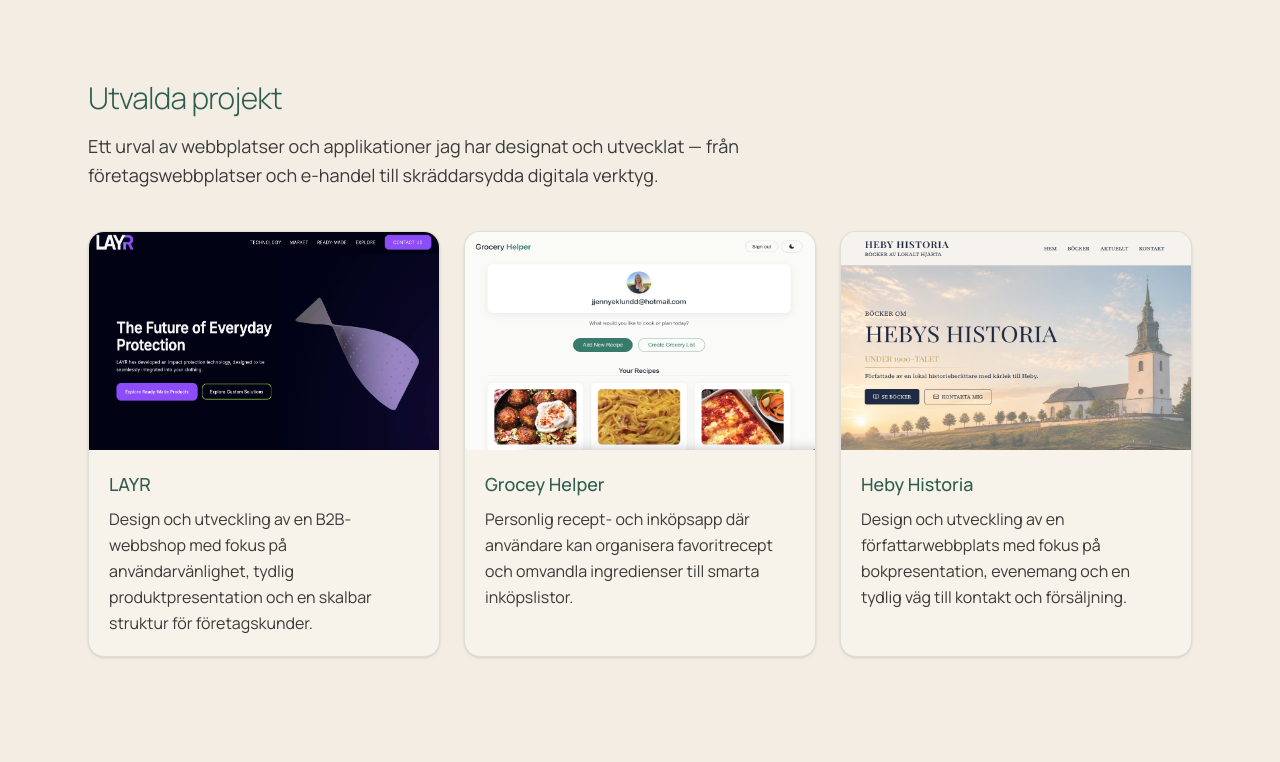
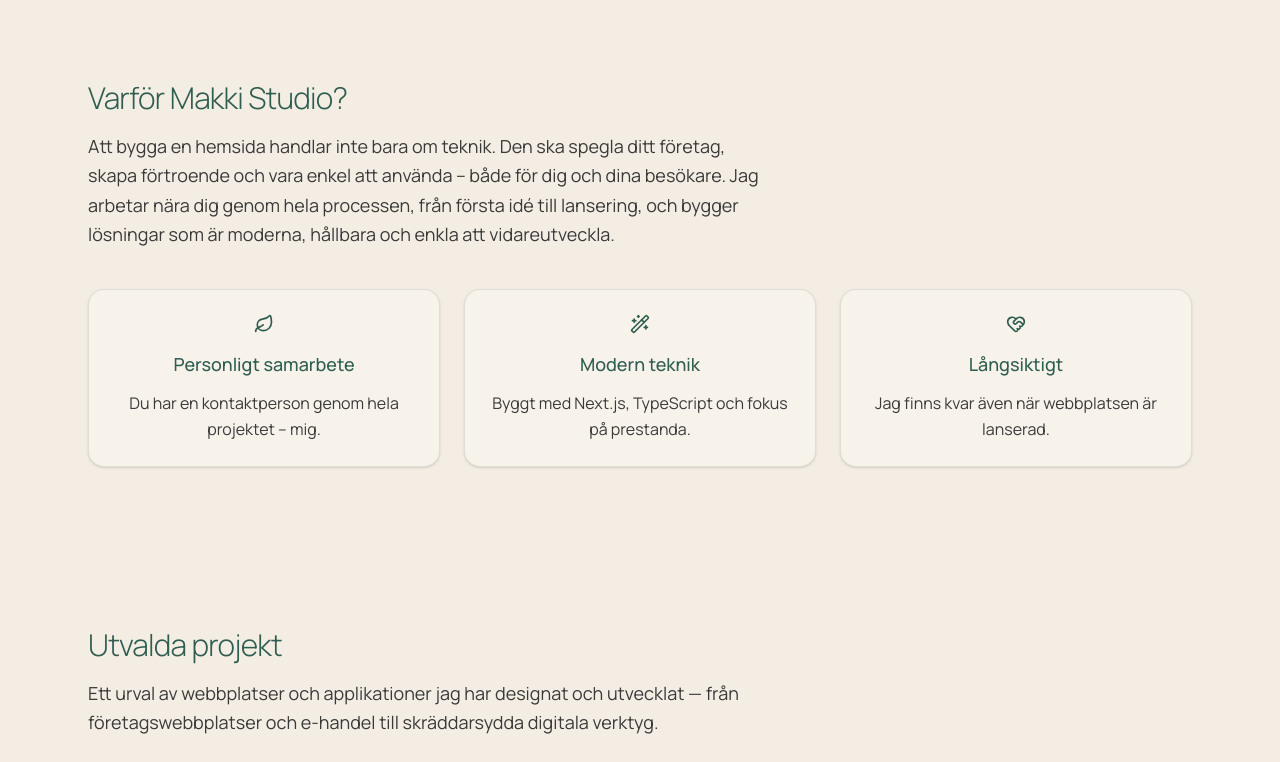
Before and after one commit to jennymakki/makki-studio, a Next.js app: page / in a window 1280 px wide. Shown: the part 740-1502 px from the top of the page. Built offline with nearby package versions, Linux system fonts and the light colour scheme.

Commit message:
added a reasons section

```diff
--- a/app/page.tsx
+++ b/app/page.tsx
@@ -1,4 +1,5 @@
 import Hero from "@/components/Hero";
+import Reasons from "@/components/Reasons";
 import Projects from "@/components/Projects";
 import Services from "@/components/Services";
 import CTA from "@/components/CTA";
@@ -10,6 +11,7 @@
     <main className="min-h-screen bg-[#F3EDE3]">
       <Navbar/>
       <Hero />
+      <Reasons/>
       <Projects />
       <Services />
       <CTA />
--- a/components/Projects.tsx
+++ b/components/Projects.tsx
@@ -3,7 +3,7 @@
 
 export default function Projects() {
   return (
-    <section id="projects" className="mx-auto max-w-6xl px-6 py-5">
+    <section id="projects" className="mx-auto max-w-6xl px-6 py-20">
       <h2 className="text-2xl md:text-3xl font-light tracking-tight text-[#2F5D50]">
         Utvalda projekt
       </h2>
--- /dev/null
+++ b/components/Reasons.tsx
@@ -0,0 +1,59 @@
+import { Leaf, HeartHandshake, WandSparkles } from "lucide-react";
+
+const reasons = [
+  {
+    title: "Personligt samarbete",
+    desc: "Du har en kontaktperson genom hela projektet – mig.",
+    icon: Leaf,
+  },
+  {
+    title: "Modern teknik",
+    desc: "Byggt med Next.js, TypeScript och fokus på prestanda.",
+    icon: WandSparkles,
+  },
+  {
+    title: "Långsiktigt",
+    desc: "Jag finns kvar även när webbplatsen är lanserad.",
+    icon: HeartHandshake,
+  },
+];
+
+export default function Reasons() {
+  return (
+    <section id="services" className="mx-auto max-w-6xl px-6 pt-5 pb-20 ">
+      <h2 className="text-2xl md:text-3xl font-light tracking-tight text-[#2F5D50]">
+        Varför Makki Studio?
+      </h2>
+      <p className="mt-4 max-w-2xl text-base md:text-lg text-[#3A3A3A] leading-relaxed">
+        Att bygga en hemsida handlar inte bara om teknik. Den ska spegla ditt
+        företag, skapa förtroende och vara enkel att använda – både för dig och
+        dina besökare. Jag arbetar nära dig genom hela processen, från första
+        idé till lansering, och bygger lösningar som är moderna, hållbara och
+        enkla att vidareutveckla.
+      </p>
+
+      <div className="grid grid-cols-1 md:grid-cols-3 gap-6 mt-10">
+        {reasons.map((reasons) => {
+          const Icon = reasons.icon;
+
+          return (
+            <div
+              key={reasons.title}
+              className="p-6 rounded-2xl bg-[#F7F2EA] border border-[rgba(47,93,80,0.12)] shadow-sm hover:shadow-md transition text-center"
+            >
+              <Icon className="w-5 h-5 text-[#2F5D50] mb-4 mx-auto" />
+
+              <h3 className="text-lg font-medium text-[#2F5D50]">
+                {reasons.title}
+              </h3>
+
+              <p className="mt-3 text-[#3A3A3A] leading-relaxed">
+                {reasons.desc}
+              </p>
+            </div>
+          );
+        })}
+      </div>
+    </section>
+  );
+}
--- a/components/Services.tsx
+++ b/components/Services.tsx
@@ -22,7 +22,7 @@
   return (
     <section id="services" className="mx-auto max-w-6xl px-6 py-20">
       <h2 className="text-2xl md:text-3xl font-light tracking-tight text-[#2F5D50]">
-        Hur jag kan hjälpa till
+        Tjänster
       </h2>
 
       <p className="mt-4 max-w-2xl text-base md:text-lg text-[#3A3A3A] leading-relaxed">
```
